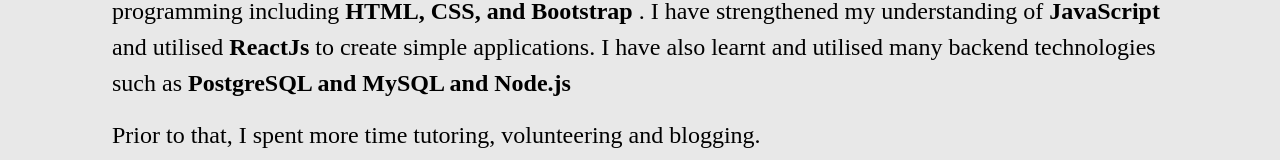
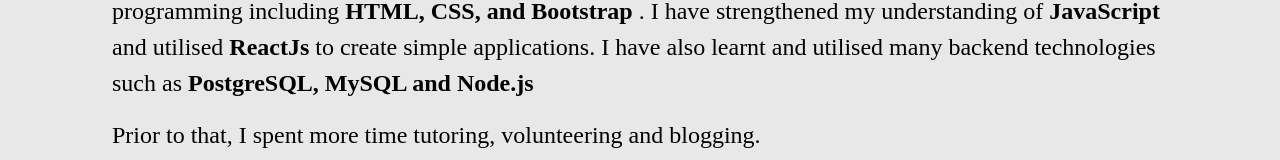
Before and after one commit to FatimaAbdimalik/portfolio, a React (Create React App) app: page /about in a window 1280 px wide. Shown: the part 544-704 px from the top of the page. Built offline with nearby package versions, Linux system fonts and the light colour scheme; a web font is replaced by a local one.

Commit message:
corrected spag error

```diff
--- a/src/components/About/About.js
+++ b/src/components/About/About.js
@@ -42,7 +42,7 @@
               my understanding of <strong> JavaScript </strong> and utilised{" "}
               <strong>ReactJs </strong> to create simple applications. I have
               also learnt and utilised many backend technologies such as{" "}
-              <strong>PostgreSQL and MySQL and Node.js</strong>
+              <strong>PostgreSQL, MySQL and Node.js</strong>
             </p>
             <p>
               {" "}
```
